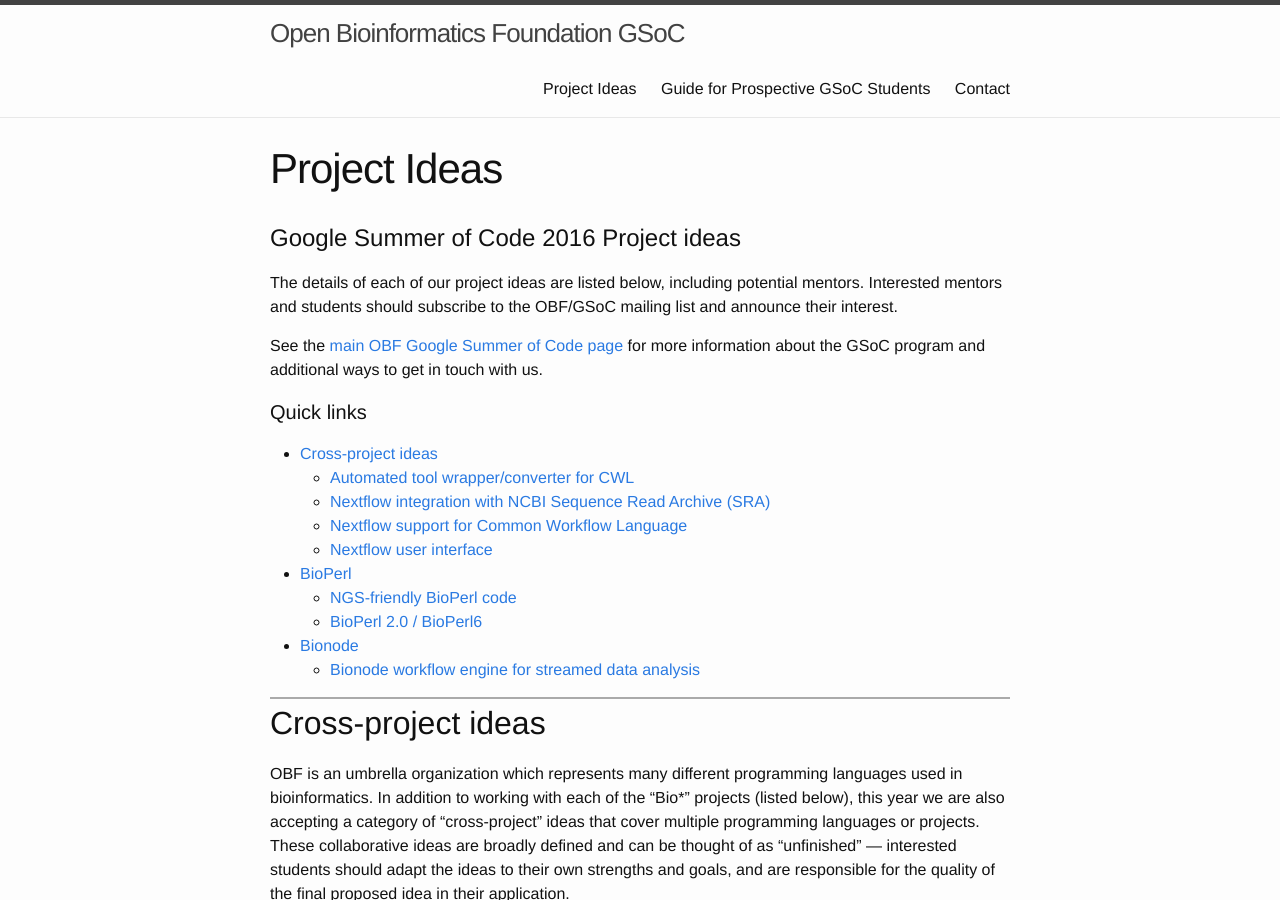
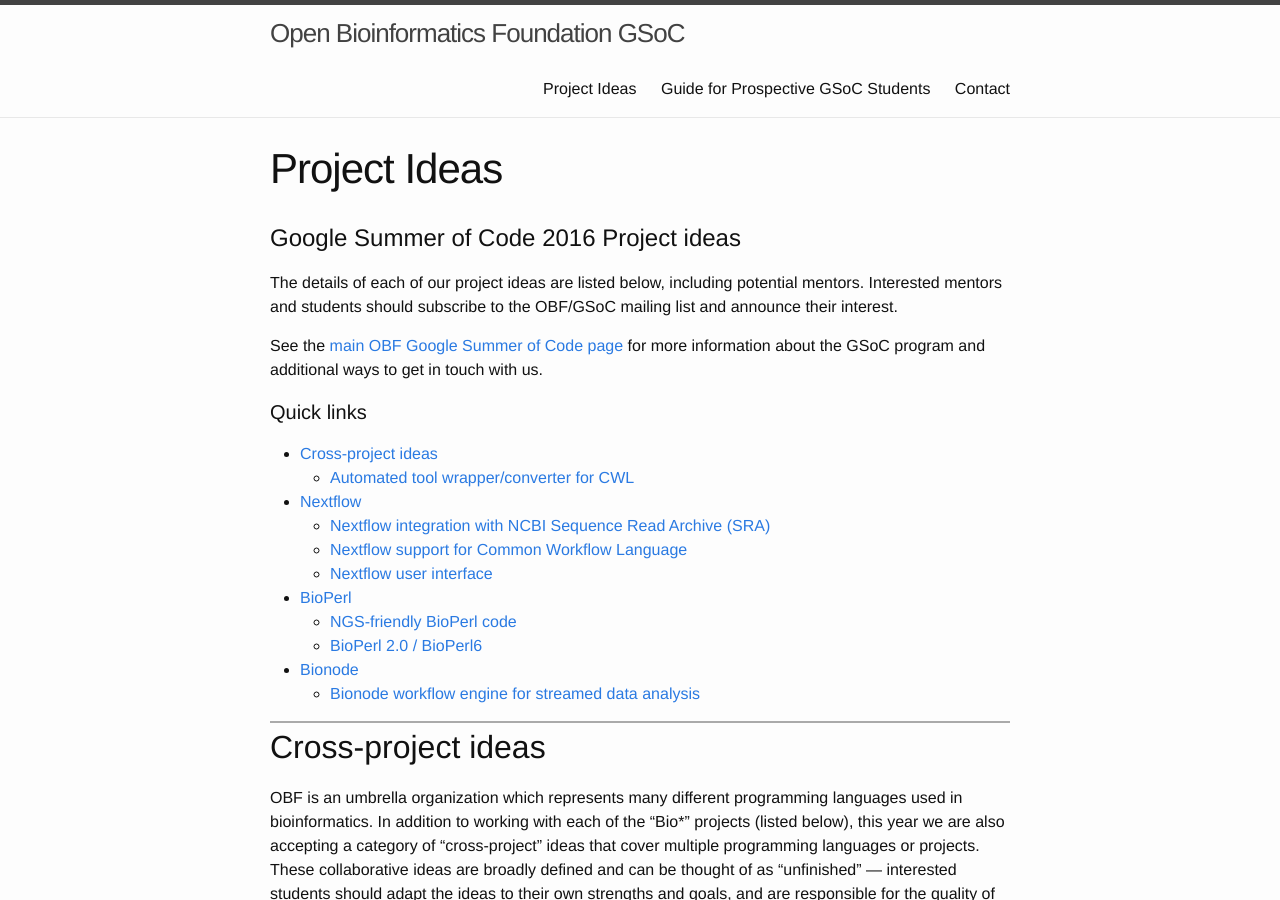
Before and after one commit to OBF/GSoC, a Jekyll site: the page built from 00_ideas.md, in a window 1280 px wide and 900 px high. Built offline with Jekyll 4.4.1, drawn with Linux system fonts in a browser that asks for light colours.

Commit message:
Give nextflow ideas a separate heading
Signed-off-by: Kai Blin <kblin@biosustain.dtu.dk>

```diff
--- a/00_ideas.md
+++ b/00_ideas.md
@@ -78,6 +78,8 @@
 [Roman Valls Guimera](https://github.com/brainstorm),
 [Michael R. Crusoe](https://github.com/mr-c),
 [Oliver Hofmann](https://github.com/ohofmann)
+
+## Nextflow
 
 ### Nextflow integration with NCBI Sequence Read Archive (SRA)
 
```
